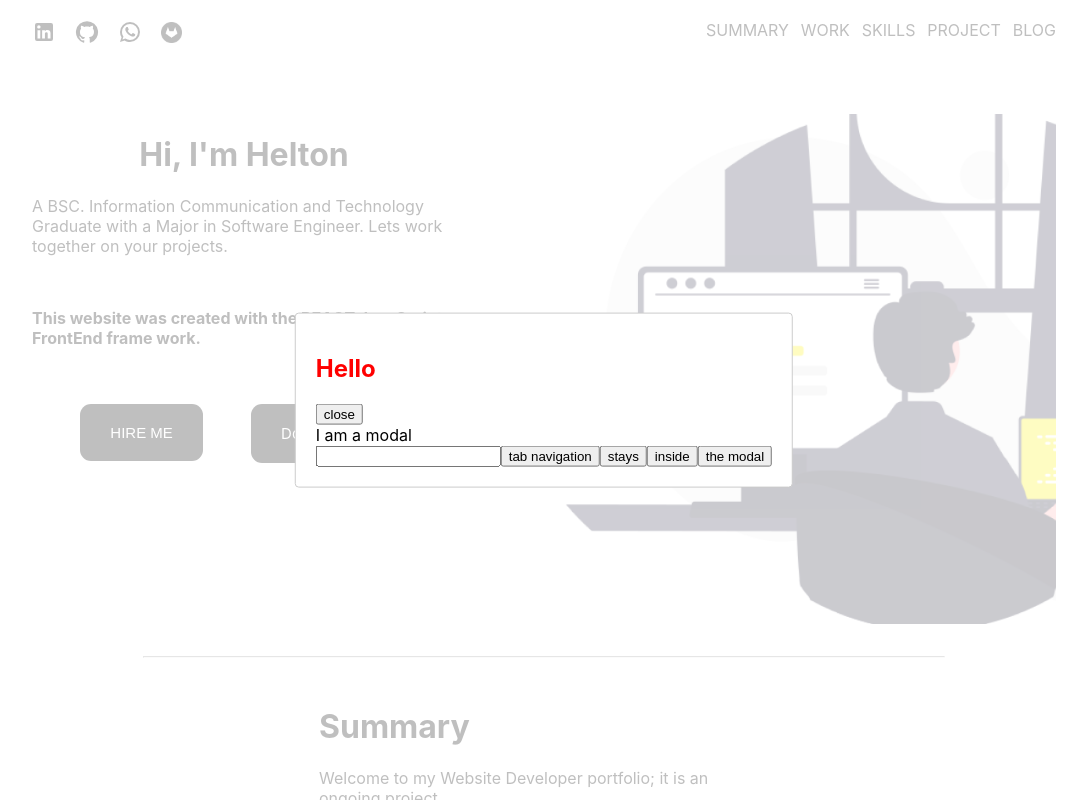
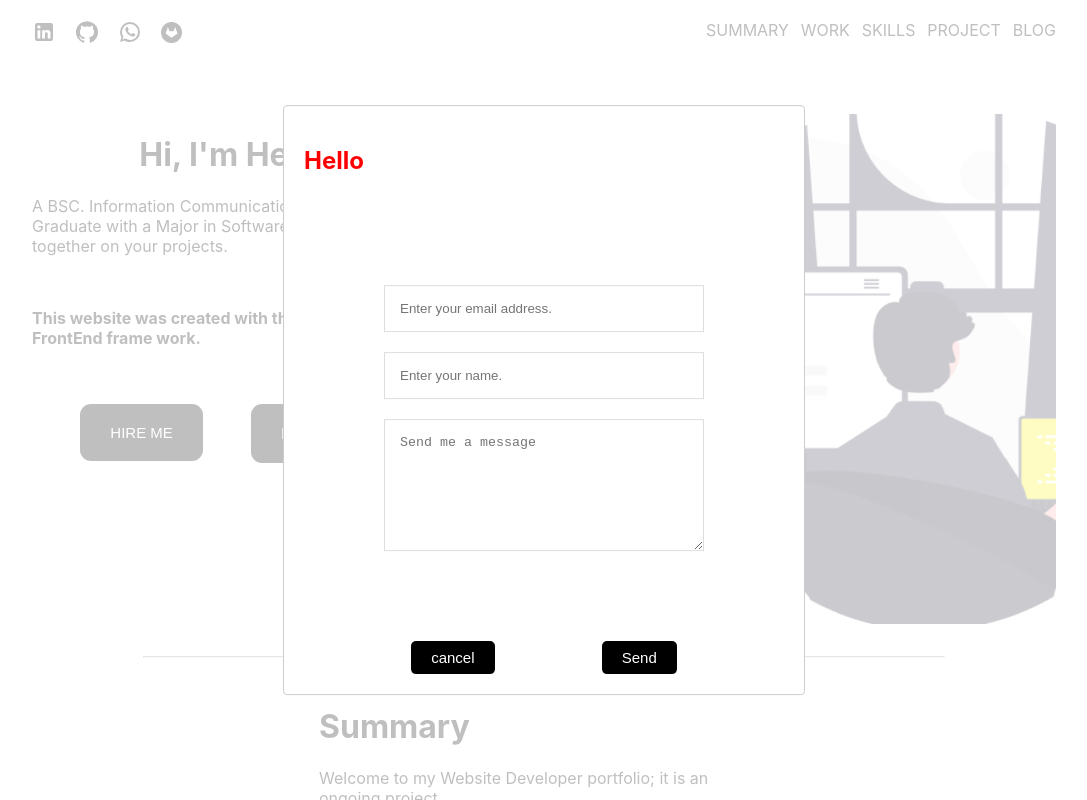
Before and after one commit to gamerboyelz/helton-dev-portfolio, a React (Create React App) app: page / in a window 1280 px wide. Both pictures are taken after a click on the button "HIRE ME". Shown: the top 800 px of the page, without its empty margins (96-1183 px from the left). Built offline with nearby package versions, Linux system fonts and the light colour scheme.

Commit message:
worked on the handle form submit function that collects data from form input field and stores then in the emailData function

```diff
--- a/src/App.styles.scss
+++ b/src/App.styles.scss
@@ -115,6 +115,52 @@
     padding-top: 30px;
 }
 
+    #modalFormId{
+        display: flex;
+        flex-direction: column;
+        width: 320px;
+        padding: 80px;
+        input {
+
+            margin: 10px 0px 10px 0px;
+            padding: 15px;
+            border: 1px solid rgba(0, 0, 0, 0.133);
+        }
+        input:focus, textarea:focus{
+            outline: none;
+        }
+        textarea{
+            margin: 10px 0px 10px 0px;
+            padding: 15px;
+            border: 1px solid rgba(0, 0, 0, 0.133);
+            height: 100px;
+        }
+    }
+    .modalButtonContainer{
+        display: flex;
+        justify-content: space-evenly;
+
+         .modalBtn-HeroSection{
+            padding: 8px 20px 8px 20px;
+            background-color: black;
+            color: white;
+            font-size: 15px;
+            border-radius: 5px;
+            border-width: 0px;
+            text-decoration: none;
+    }
+    .modalBtn-HeroSection:hover{
+        background-color:rgb(58, 152, 183);
+        transition: 0.7s;
+        cursor: pointer;
+    }
+    .modalBtn-HeroSection:active{
+        background-color:rgb(114, 213, 246);
+
+    }
+    }
+
+
 .footerContainer{
     display: flex;
     justify-content: space-between;
--- a/src/components/formPopUpModal.jsx
+++ b/src/components/formPopUpModal.jsx
@@ -1,6 +1,5 @@
  import { useState } from 'react';
  import Modal from 'react-modal';
-
 
  const customStyles = {
     content: {
@@ -29,14 +28,31 @@ Modal.setAppElement(document.getElementById('root'));
       function afterOpenModal() {
         // references are now sync'd and can be accessed.
         subtitle.style.color = '#f00';
+
       }
 
       function closeModal() {
         setIsOpen(false);
       }
 
+      const [emailAddress, setEmailAddress] = useState("")
+      const [name, setName] = useState("")
+      const [message, setMessage] = useState("")
+
+      const handleFormSubmit = (e)=>{
+        e.preventDefault()
+        const emailData = {
+          emailAddress: {emailAddress},
+          message: {message},
+          name: {name}
+        }
+        console.log("form submit")
+        console.log(emailData)
+        closeModal()
+      }
+
       return (
-        <div>
+        <div className='popUpModalContainer'>
             <button className="btn-HeroSection" onClick={handleClickopenModal} >HIRE ME</button>
 
           <Modal
@@ -47,15 +63,22 @@ Modal.setAppElement(document.getElementById('root'));
             contentLabel="Example Modal"
           >
             <h2 ref={(_subtitle) => (subtitle = _subtitle)}>Hello</h2>
-            <button onClick={closeModal}>close</button>
-            <div>I am a modal</div>
-            <form>
-              <input />
-              <button>tab navigation</button>
-              <button>stays</button>
-              <button>inside</button>
-              <button>the modal</button>
+
+            <form id='modalFormId'>
+              <input type="email" placeholder="Enter your email address." name='emailAddress' value={emailAddress} onChange={(event)=>{
+                setEmailAddress(event.target.value)
+              }} />
+              <input type="text" name='name' placeholder='Enter your name.' value={name} onChange={(event)=>{
+                setName(event.target.value)
+              }} />
+              <textarea name="message" id="message" cols="30" placeholder="Send me a message" value={message} onChange={(event)=>{
+                setMessage(event.target.value)
+              }}></textarea>
             </form>
+            <div className="modalButtonContainer">
+                <button className="modalBtn-HeroSection" onClick={closeModal}>cancel</button>
+                <button className="modalBtn-HeroSection" form="modalFormId" onClick={handleFormSubmit}  > Send </button>
+            </div>
           </Modal>
         </div>
       );
--- a/src/utilities/emailjsUtility.js
+++ b/src/utilities/emailjsUtility.js
@@ -9,3 +9,5 @@ const sendEmail = (email)=>{
         console.error(error);
       });
 }
+
+export default sendEmail;
```
